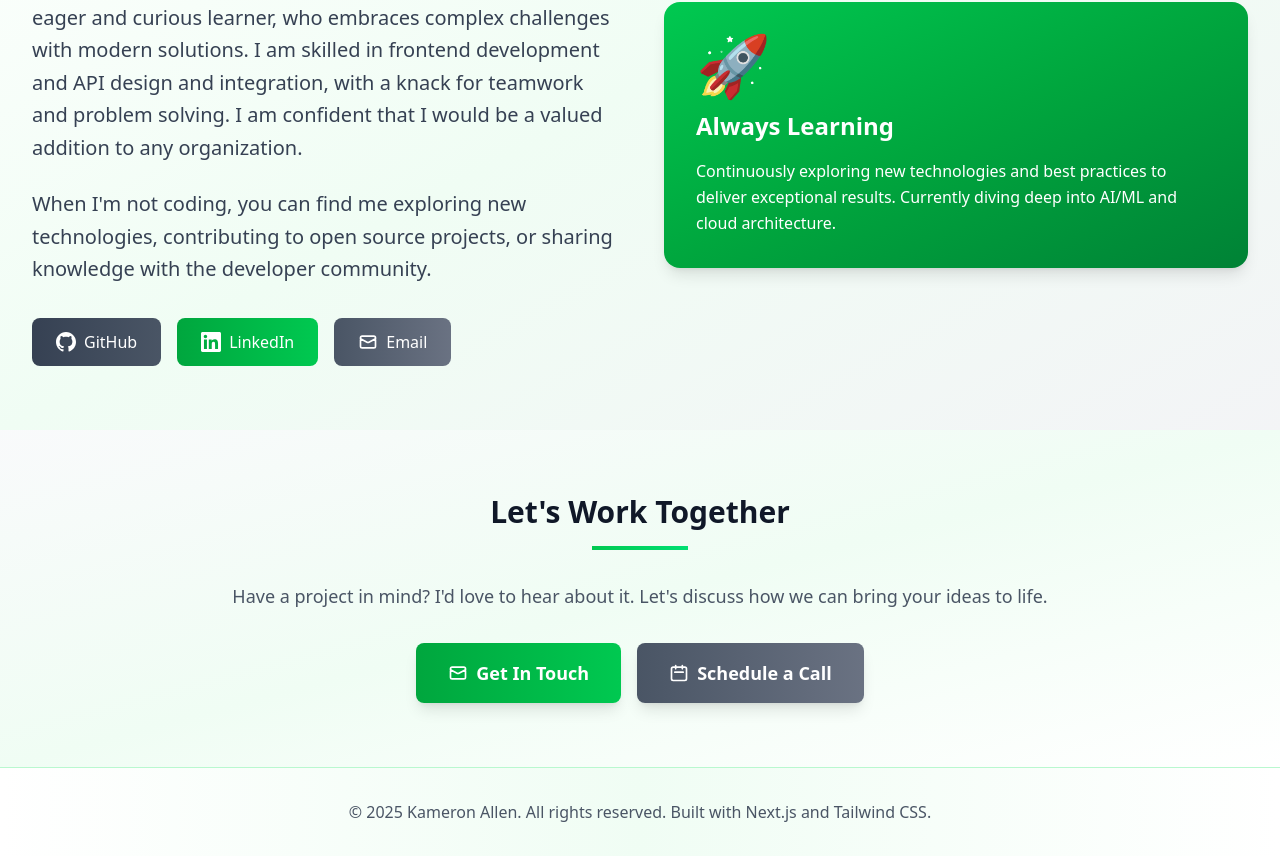
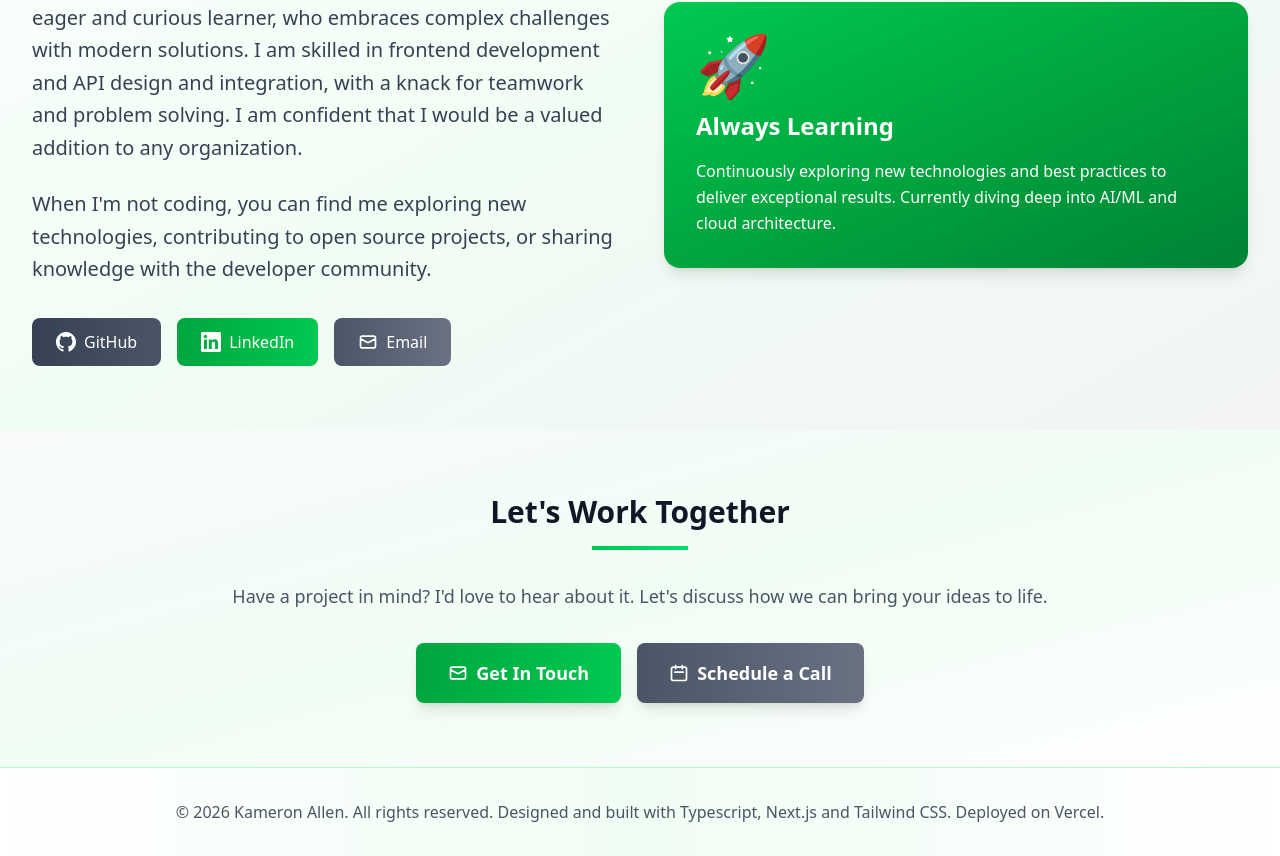
Before and after one commit to tresallen/AmiriCodes, a Next.js app in the folder next-app/: page / in a window 1280 px wide. Shown: the part 1660-2516 px from the top of the page. Built offline with nearby package versions, Linux system fonts and the light colour scheme.

Commit message:
Updated footer.

```diff
--- a/next-app/src/app/page.tsx
+++ b/next-app/src/app/page.tsx
@@ -449,7 +449,7 @@ export default function Home() {
       }`}>
         <div className="max-w-7xl mx-auto px-4 sm:px-6 lg:px-8 text-center">
           <p className={theme === 'dark' ? 'text-gray-400' : 'text-gray-600'}>
-            &copy; 2025 Kameron Allen. All rights reserved. Built with Next.js and Tailwind CSS.
+            &copy; 2026 Kameron Allen. All rights reserved. Designed and built with Typescript, Next.js and Tailwind CSS. Deployed on Vercel.
           </p>
         </div>
       </footer>
--- a/next-app/src/app/projects/[slug]/page.tsx
+++ b/next-app/src/app/projects/[slug]/page.tsx
@@ -275,7 +275,7 @@ export default async function ProjectPage({ params }: ProjectPageProps) {
       <footer className="bg-gradient-to-r from-black via-green-900/30 to-black text-white py-8 border-t border-green-700/30">
         <div className="max-w-7xl mx-auto px-4 sm:px-6 lg:px-8 text-center">
           <p className="text-gray-400">
-            &copy; 2025 Kameron Allen. All rights reserved. Built with Next.js and Tailwind CSS.
+            &copy; 2026 Kameron Allen. All rights reserved. Designed and built with Typescript, Next.js and Tailwind CSS. Deployed on Vercel.
           </p>
         </div>
       </footer>
--- a/next-app/src/app/resume/page.tsx
+++ b/next-app/src/app/resume/page.tsx
@@ -148,7 +148,7 @@ export default function ResumePage() {
       }`}>
         <div className="max-w-7xl mx-auto px-4 sm:px-6 lg:px-8 text-center">
           <p className={theme === 'dark' ? 'text-gray-400' : 'text-gray-600'}>
-            &copy; 2025 Kameron Allen. All rights reserved. Built with Next.js and Tailwind CSS.
+            &copy; 2026 Kameron Allen. All rights reserved. Designed and built with Typescript, Next.js and Tailwind CSS. Deployed on Vercel.
           </p>
         </div>
       </footer>
```
